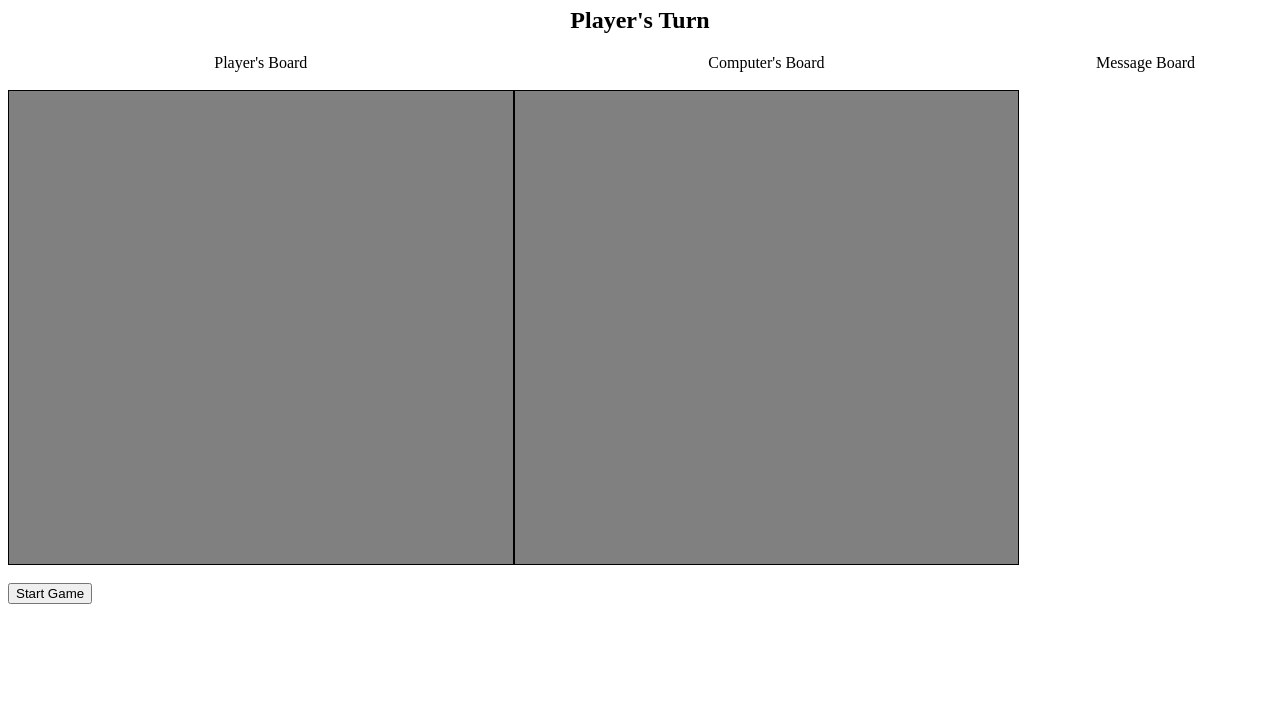
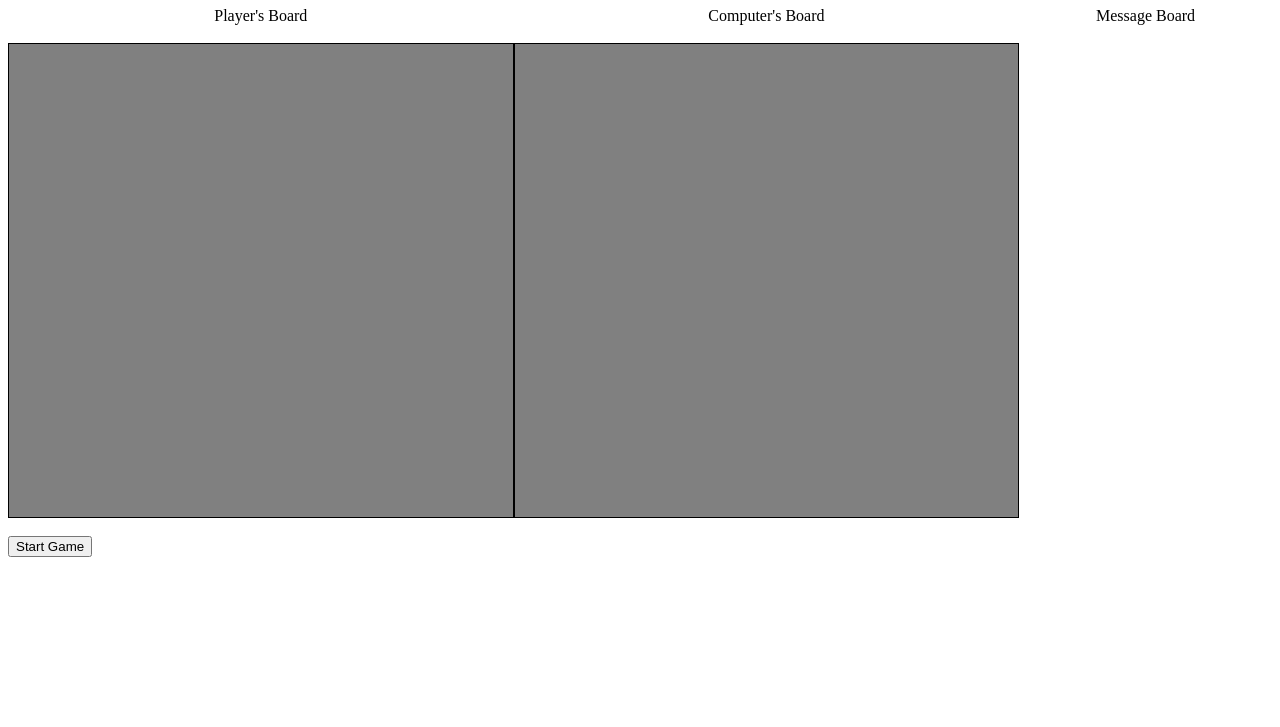
Before and after one commit to jlynyrd18/TOP-Battleship, a website with bundled scripts: page index.html in a window 1280 px wide. Shown: the part 73-800 px from the top of the page. Built offline with nearby package versions, Linux system fonts and the light colour scheme.

Commit message:
removed text to display whos turn it is, but kept div to announce winner

```diff
--- a/index.html
+++ b/index.html
@@ -8,7 +8,7 @@
 </head>
 <body>
     <h1>Battleship</h1>
-    <h2 id="turncounter">Player's Turn</h2>
+    <h2 id="turncounter"></h2>
     <div class="playerName">
         <div>Player's Board</div>
         <div>Computer's Board</div>
```
